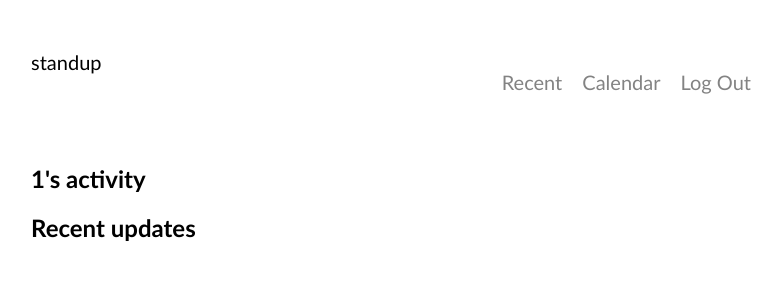
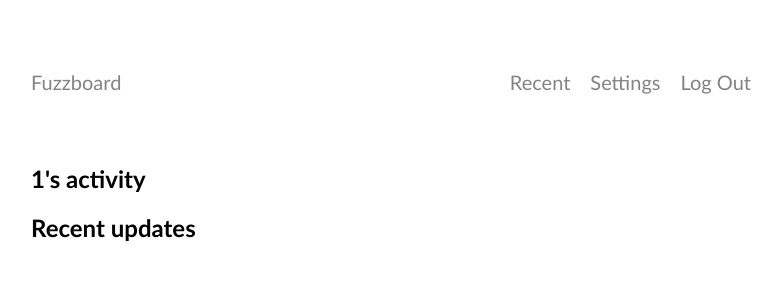
Before and after one commit to malikpiara/cuiff, a Flask app: page /progress/1 in a window 1280 px wide. Shown: the top 300 px of the page, without its empty margins (249-1031 px from the left). Run offline with Flask 2, Linux system fonts and the light colour scheme; data that the repository does not hold is empty.

Commit message:
Changed title to 'Fuzzboard'

```diff
--- a/app.py
+++ b/app.py
@@ -14,7 +14,6 @@ def create_app():
     app = Flask(__name__)
 
     # Secret Key config for WTF forms.
-    # There's a better way of doing this.
     app.config['SECRET_KEY'] = os.environ.get("SECRET_KEY")
 
     # MongoDB Setup
@@ -23,7 +22,6 @@ def create_app():
     app.db = client.standups
 
     # Session config. Followed documentation
-    # Will have to change this and connect with MongoDB to deploy
     app.config["SESSION_PERMANENT"] = True
     app.config["SESSION_TYPE"] = "mongodb"
     app.config["SESSION_MONGODB"] = client
@@ -127,5 +125,5 @@ def create_app():
         return render_template("progress.html", entries=entries, author=author)
 
     if __name__ == '__main__':
-        app.run(debug=True)
+        app.run()
     return app
--- a/templates/layout.html
+++ b/templates/layout.html
@@ -4,17 +4,17 @@
     <meta charset="UTF-8">
     <meta http-equiv="X-UA-Compatible" content="IE=edge">
     <meta name="viewport" content="width=device-width, initial-scale=1.0">
-    <title>Standup</title>
+    <title>Fuzzboard</title>
     <link rel="stylesheet" href="/static/css/styles.css"/>
 </head>
 <body>
     <header class="navbar">
         <div class="navbar_logo">
-            standup
+            <p class="navbar_navigation">Fuzzboard</p>
         </div>
         <ul class="navbar_navigation">
             <li class="navbar_navigation_item"><a href="{{ url_for('home') }}" class="navbar_link">Recent</a></li>
-            <li class="navbar_navigation_item"><a href="#" class="navbar_link">Calendar</a></li>
+            <li class="navbar_navigation_item"><a href="#" class="navbar_link">Settings</a></li>
             <li class="navbar_navigation_item"><a href="{{ url_for('logout') }}" class="navbar_link">Log Out</a></li>
         </ul>
     </header>
```
